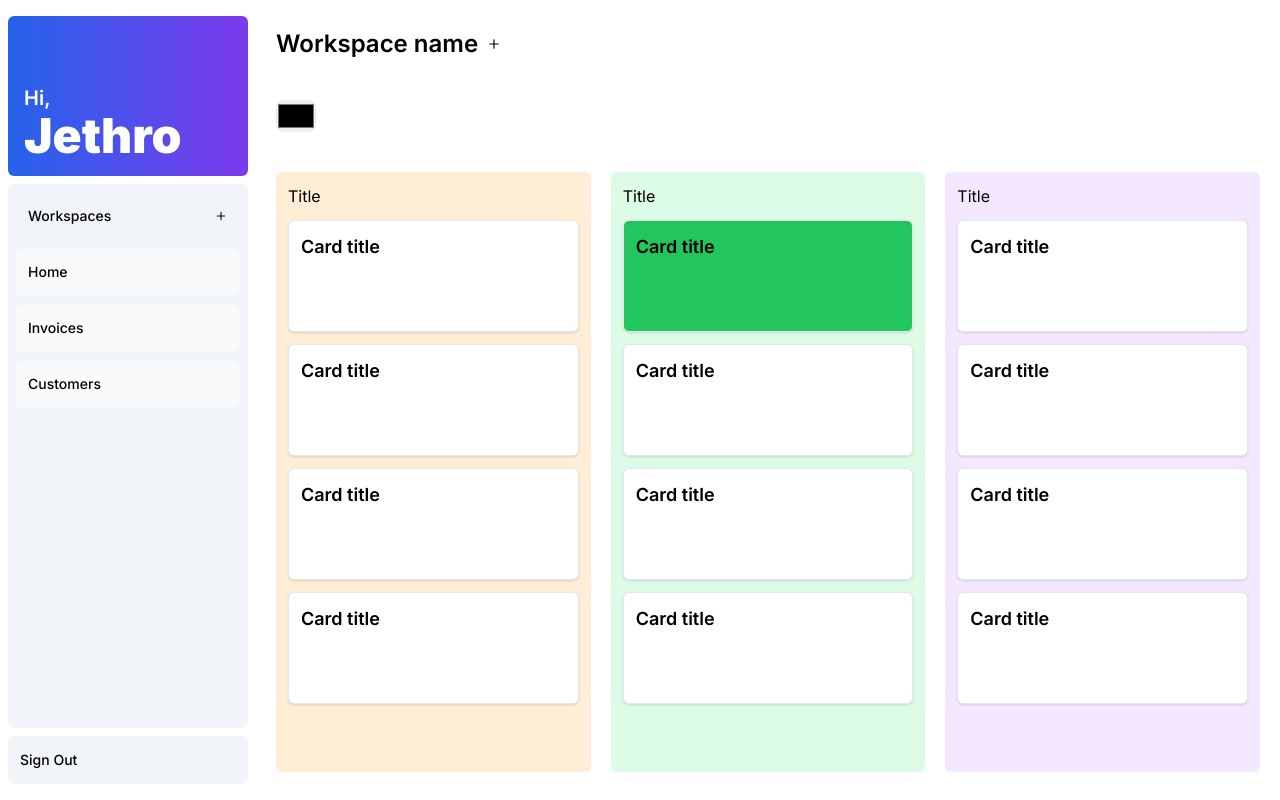
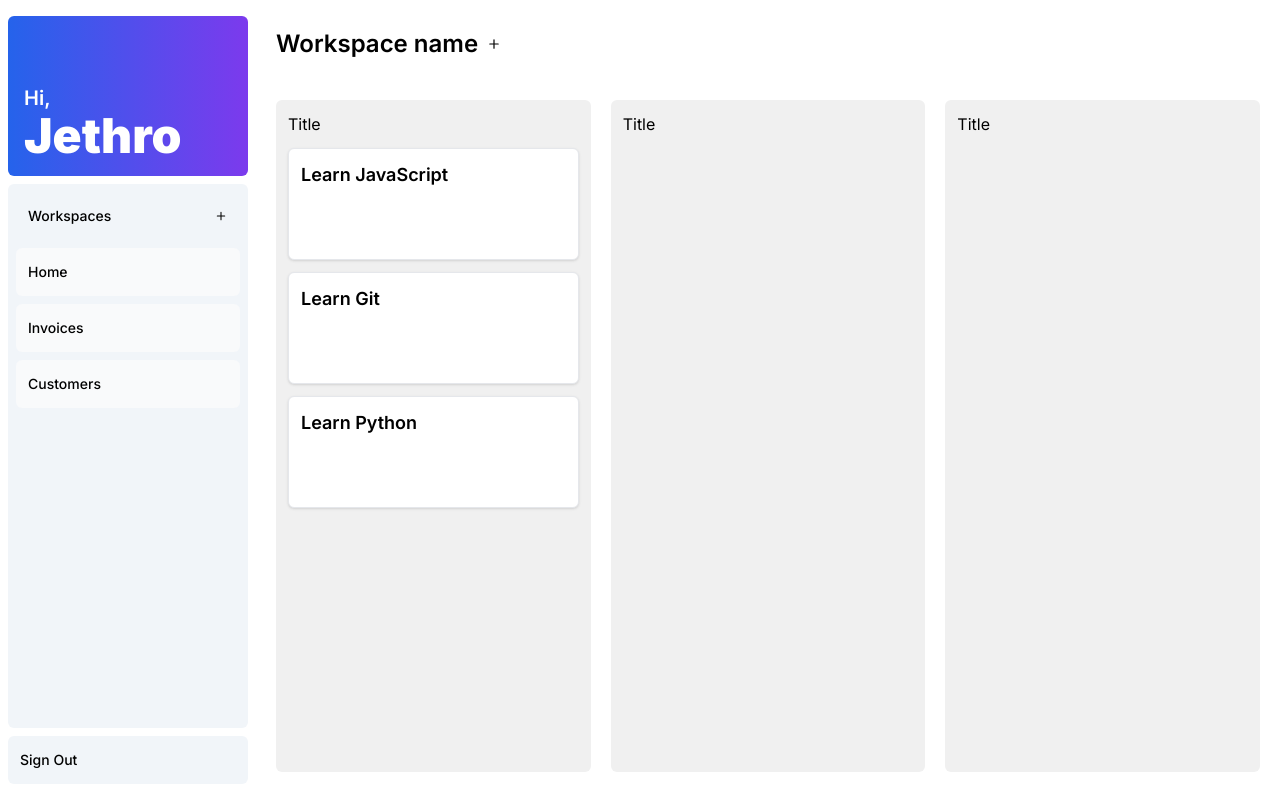
Before and after one commit to JethroBaring/task_management, a Next.js app: page /workspaces/1 in a window 1280 px wide. Built offline with nearby package versions, Linux system fonts and the light colour scheme.

Commit message:
implemented board drag and drop

```diff
--- /dev/null
+++ b/app/ui/workspaces/Board.tsx
@@ -0,0 +1,99 @@
+import Column from '@/app/ui/workspaces/Column';
+import { useEffect, useRef, useState } from 'react';
+import { HiMiniPlus } from 'react-icons/hi2';
+import { DragDropContext, Draggable, Droppable } from '@hello-pangea/dnd';
+
+const Board = () => {
+  const [columns, setColumns] = useState([
+    {
+      id: '1',
+      title: ' 📃 To do',
+      tasks: [
+        {
+          id: '11',
+          title: 'Learn JavaScript',
+        },
+        {
+          id: '12',
+          title: 'Learn Git',
+        },
+        {
+          id: '13',
+          title: 'Learn Python',
+        },
+      ],
+    },
+    {
+      id: '2',
+      title: ' ✏️ In progress',
+      tasks: [],
+    },
+    {
+      id: '3',
+      title: ' ✔️ Completed',
+      tasks: [],
+    },
+  ]);
+  const onDragEnd = async (result: { destination: any; source?: any }) => {
+    if (!result.destination) return;
+    const { source, destination } = result;
+
+    if (source.droppableId !== destination.droppableId) {
+      const sourceColIndex = columns.findIndex(
+        (e) => e.id === source.droppableId
+      );
+      const destinationColIndex = columns.findIndex(
+        (e) => e.id === destination.droppableId
+      );
+
+      const sourceCol = columns[sourceColIndex];
+      const destinationCol = columns[destinationColIndex];
+
+      const sourceTask = [...sourceCol.tasks];
+      const destinationTask = [...destinationCol.tasks];
+
+      const [removed] = sourceTask.splice(source.index, 1);
+
+      destinationTask.splice(destination.index, 0, removed);
+      columns[sourceColIndex].tasks = sourceTask;
+      columns[destinationColIndex].tasks = destinationTask;
+
+      setColumns(columns);
+      let status = 'PENDING';
+      if (columns[destinationColIndex].title.includes('In progress')) {
+        status = 'IN_PROGRESS';
+      } else if (columns[destinationColIndex].title.includes('Completed')) {
+        status = 'COMPLETED';
+      }
+    } else {
+      const sourceColIndex = columns.findIndex(
+        (e) => e.id === source.droppableId
+      );
+      const sourceCol = columns[sourceColIndex];
+
+      const [removed] = sourceCol.tasks.splice(source.index, 1);
+
+      sourceCol.tasks.splice(destination.index, 0, removed);
+      setColumns([...columns]);
+    }
+  };
+  return (
+    <DragDropContext onDragEnd={onDragEnd}>
+      <div className='flex gap-5  w-full h-full'>
+        {columns.map((column) => (
+          <Droppable key={`${column.id}`} droppableId={`${column.id}`}>
+            {(provided) => (
+              <Column
+                key={`${column.id}`}
+                tasks={column.tasks}
+                provided={provided}
+              />
+            )}
+          </Droppable>
+        ))}
+      </div>
+    </DragDropContext>
+  );
+};
+
+export default Board;
--- /dev/null
+++ b/app/ui/workspaces/Card.tsx
@@ -0,0 +1,31 @@
+import React from 'react';
+import { Draggable } from '@hello-pangea/dnd';
+
+type Props = {
+  task: any;
+  index: number;
+  provided: any;
+};
+
+const TaskCard: React.FC<Props> = ({ task, index, provided }) => {
+  return (
+    <Draggable key={`${task.id}`} draggableId={`${task.id}`} index={index}>
+      {(provided, snapshot) => (
+        <div
+          className='rounded-md border text-card-foreground shadow h-28 bg-white p-3 cursor-pointer'
+          ref={provided.innerRef}
+          {...provided.draggableProps}
+          {...provided.dragHandleProps}
+          style={{
+            ...provided.draggableProps.style,
+            opacity: snapshot.isDragging ? '0.5' : '1',
+          }}
+        >
+          <h1 className='text-lg font-semibold'>{task.title}</h1>
+        </div>
+      )}
+    </Draggable>
+  );
+};
+
+export default TaskCard;
--- /dev/null
+++ b/app/ui/workspaces/Column.tsx
@@ -0,0 +1,69 @@
+import React, { useState } from 'react';
+import { HiMiniPaintBrush } from 'react-icons/hi2';
+import TaskCard from './Card';
+
+type Props = {
+  tasks: any[];
+  provided: any;
+};
+
+const Column: React.FC<Props> = ({ tasks, provided }) => {
+  const [color, setColor] = useState<string>('#F0F0F0');
+  const [columnHover, setColumnHover] = useState<boolean[]>([
+    false,
+    false,
+    false,
+  ]);
+
+  return (
+    <div
+      {...provided.droppableProps}
+      ref={provided.innerRef}
+      className='w-[400px] rounded-md p-3 flex flex-col gap-3'
+      style={{ backgroundColor: color }}
+      onMouseOver={() =>
+        setColumnHover((prevColumnHover) => {
+          const updatedColumnHover = [...prevColumnHover];
+          updatedColumnHover[0] = true;
+          return updatedColumnHover;
+        })
+      }
+      onMouseLeave={() =>
+        setColumnHover((prevColumnHover) => {
+          const updatedColumnHover = [...prevColumnHover];
+          updatedColumnHover[0] = false;
+          return updatedColumnHover;
+        })
+      }
+    >
+      <div className='flex items-center justify-between'>
+        <div>Title</div>
+        {columnHover[0] ? (
+          <button>
+            <label htmlFor='test'>
+              <HiMiniPaintBrush />
+            </label>
+          </button>
+        ) : (
+          ''
+        )}
+        <input
+          type='color'
+          name='test'
+          id='test'
+          value={color}
+          onChange={(e) => setColor(e.target.value)}
+          className='w-10 h-10 rounded-md hidden'
+        />
+      </div>
+      <div className='flex flex-col gap-3'>
+        {tasks.map((task, index) => (
+          <TaskCard task={task} index={index} provided={provided} key={index} />
+        ))}
+        {provided.placeholder}
+      </div>
+    </div>
+  );
+};
+
+export default Column;
--- a/app/ui/workspaces/nav-links.tsx
+++ b/app/ui/workspaces/nav-links.tsx
@@ -39,6 +39,7 @@ export default function NavLinks() {
         !parentContainerRef.current?.contains(event.target as Node)
       ) {
         setVisible(false);
+        setWorkspaceName('')
       }
     };
 
--- a/app/workspaces/[workspace]/page.tsx
+++ b/app/workspaces/[workspace]/page.tsx
@@ -1,83 +1,189 @@
 'use client';
 
-import { useEffect, useState } from 'react';
+import Column from '@/app/ui/workspaces/Column';
+import { useEffect, useRef, useState } from 'react';
 import { HiMiniPlus } from 'react-icons/hi2';
+import { DragDropContext, Droppable, Draggable } from '@hello-pangea/dnd';
+import Board from '@/app/ui/workspaces/Board';
 
 const Workspace = () => {
-  const [color, setColor] = useState<string>('');
+  const [color, setColor] = useState<string>('#F0F0F0');
+  const [columnHover, setColumnHover] = useState<boolean[]>([
+    false,
+    false,
+    false,
+  ]);
+  const [workspaceName, setWorkspaceName] = useState<string>('Workspace name');
+  const [editWorkspaceName, setEditWorkspaceName] = useState<string>(workspaceName);
+  const [edit, setEdit] = useState<boolean>(false);
+  const [columns, setColumns] = useState([
+    {
+      id: '1',
+      title: ' 📃 To do',
+      tasks: [
+        { id: '11', title: 'Learn JavaScript' },
+        { id: '12', title: 'Learn Git' },
+        { id: '13', title: 'Learn Python' },
+      ],
+    },
+    {
+      id: '2',
+      title: ' ✏️ In progress',
+      tasks: [],
+    },
+    {
+      id: '3',
+      title: ' ✔️ Completed',
+      tasks: [],
+    },
+  ]);
+  const divRef = useRef<HTMLDivElement>(null);
+  const inputRef = useRef<HTMLInputElement>(null);
+  const formRef = useRef<HTMLFormElement>(null);
+
+  useEffect(() => {
+    const handleClickOutside = (event: MouseEvent) => {
+      if (
+        edit &&
+        inputRef.current &&
+        !inputRef.current?.contains(event.target as Node) &&
+        !formRef.current?.contains(event.target as Node)
+      ) {
+        setEdit(false);
+        setEditWorkspaceName(workspaceName);
+        console.log('test');
+      }
+    };
+
+    document.addEventListener('click', handleClickOutside);
+
+    return () => {
+      document.removeEventListener('click', handleClickOutside);
+    };
+  }, [edit, workspaceName]);
+
+  useEffect(() => {
+    inputRef.current?.focus();
+  }, [edit]);
 
   useEffect(() => {
     console.log(color);
   }, [color]);
+
+  const onDragEnd = async (result: { destination: any; source?: any }) => {
+    if (!result.destination) return;
+    const { source, destination } = result;
+
+    if (source.droppableId !== destination.droppableId) {
+      const sourceColIndex = columns.findIndex((e) => e.id === source.droppableId);
+      const destinationColIndex = columns.findIndex((e) => e.id === destination.droppableId);
+
+      const sourceCol = columns[sourceColIndex];
+      const destinationCol = columns[destinationColIndex];
+
+      const sourceTask = [...sourceCol.tasks];
+      const destinationTask = [...destinationCol.tasks];
+
+      const [removed] = sourceTask.splice(source.index, 1);
+      destinationTask.splice(destination.index, 0, removed);
+
+      const updatedColumns = [...columns];
+      updatedColumns[sourceColIndex] = { ...sourceCol, tasks: sourceTask };
+      updatedColumns[destinationColIndex] = { ...destinationCol, tasks: destinationTask };
+
+      setColumns(updatedColumns);
+    } else {
+      const sourceColIndex = columns.findIndex((e) => e.id === source.droppableId);
+      const sourceCol = columns[sourceColIndex];
+
+      const tasks = [...sourceCol.tasks];
+      const [removed] = tasks.splice(source.index, 1);
+      tasks.splice(destination.index, 0, removed);
+
+      const updatedColumns = [...columns];
+      updatedColumns[sourceColIndex] = { ...sourceCol, tasks };
+
+      setColumns(updatedColumns);
+    }
+  };
+
   return (
     <div className='flex h-full flex-col p-3 gap-10'>
-      <div className='flex gap-2 items-center'>
-        <div className='text-2xl font-semibold'>Workspace name</div>
+      <div className='flex gap-2 items-center w-fit'>
+        {edit ? (
+          <form
+            ref={formRef}
+            onSubmit={(e) => {
+              e.preventDefault();
+              setWorkspaceName(editWorkspaceName);
+              setEdit(false);
+            }}
+          >
+            <input
+              ref={inputRef}
+              type='text'
+              className='text-2xl font-semibold w-auto outline-none'
+              value={editWorkspaceName}
+              onChange={(e) => setEditWorkspaceName(e.target.value)}
+            />
+          </form>
+        ) : (
+          <div
+            ref={divRef}
+            className='text-2xl font-semibold cursor-pointer'
+            onClick={() => setEdit(!edit)}
+          >
+            {workspaceName}
+          </div>
+        )}
         <button>
           <HiMiniPlus />
         </button>
       </div>
-      <input
-        type='color'
-        name=''
-        id=''
-        value={color}
-        onChange={(e) => setColor(e.target.value)}
-        className='w-10 h-10 rounded-md rounded-'
-      />
-      <div className='flex gap-5  w-full h-full'>
-        <div className='w-[400px] bg-orange-100 rounded-md p-3 flex flex-col gap-3'>
-          <div>Title</div>
-          <div className='flex flex-col gap-3'>
-            <div className='rounded-md border text-card-foreground shadow h-28 bg-white p-3 cursor-pointer'>
-              <h1 className='text-lg font-semibold'>Card title</h1>
-            </div>
-            <div className='rounded-md border text-card-foreground shadow h-28 bg-white p-3 cursor-pointer'>
-              <h1 className='text-lg font-semibold'>Card title</h1>
-            </div>
-            <div className='rounded-md border text-card-foreground shadow h-28 bg-white p-3 cursor-pointer'>
-              <h1 className='text-lg font-semibold'>Card title</h1>
-            </div>
-            <div className='rounded-md border text-card-foreground shadow h-28 bg-white p-3 cursor-pointer'>
-              <h1 className='text-lg font-semibold'>Card title</h1>
-            </div>
-          </div>
+      <Board />
+      {/* <DragDropContext onDragEnd={onDragEnd}>
+        <div className='flex gap-5  w-full h-full'>
+          {columns.map((column) => (
+            <Droppable key={column.id} droppableId={column.id}>
+              {(provided) => (
+                <div
+                  {...provided.droppableProps}
+                  className='w-[400px] rounded-md p-3 flex flex-col gap-3 bg-slate-100'
+                  ref={provided.innerRef}
+                >
+                  <div>{column.title}</div>
+                  <div className='flex flex-col gap-5'>
+                    {column.tasks.map((task, index) => (
+                      <Draggable
+                        key={task.id}
+                        draggableId={task.id}
+                        index={index}
+                      >
+                        {(provided, snapshot) => (
+                          <div
+                            ref={provided.innerRef}
+                            {...provided.draggableProps}
+                            {...provided.dragHandleProps}
+                            style={{
+                              ...provided.draggableProps.style,
+                              opacity: snapshot.isDragging ? '0.5' : '1',
+                            }}
+                          >
+                            <div className='bg-blue-50'>
+                              {task.title}
+                            </div>
+                          </div>
+                        )}
+                      </Draggable>
+                    ))}
+                    {provided.placeholder}
+                  </div>
+                </div>
+              )}
+            </Droppable>
+          ))}
         </div>
-        <div className='w-[400px] bg-green-100 rounded-md p-3 flex flex-col gap-3'>
-          <div>Title</div>
-          <div className='flex flex-col gap-3'>
-            <div className='rounded-md border text-card-foreground shadow h-28 bg-green-500 p-3 cursor-pointer'>
-              <h1 className='text-lg font-semibold'>Card title</h1>
-            </div>
-            <div className='rounded-md border text-card-foreground shadow h-28 bg-white p-3 cursor-pointer'>
-              <h1 className='text-lg font-semibold'>Card title</h1>
-            </div>
-            <div className='rounded-md border text-card-foreground shadow h-28 bg-white p-3 cursor-pointer'>
-              <h1 className='text-lg font-semibold'>Card title</h1>
-            </div>
-            <div className='rounded-md border text-card-foreground shadow h-28 bg-white p-3 cursor-pointer'>
-              <h1 className='text-lg font-semibold'>Card title</h1>
-            </div>
-          </div>
-        </div>
-        <div className='w-[400px] bg-purple-100 rounded-md p-3 flex flex-col gap-3'>
-          <div>Title</div>
-          <div className='flex flex-col gap-3'>
-            <div className='rounded-md border text-card-foreground shadow h-28 bg-white p-3 cursor-pointer'>
-              <h1 className='text-lg font-semibold'>Card title</h1>
-            </div>
-            <div className='rounded-md border text-card-foreground shadow h-28 bg-white p-3 cursor-pointer'>
-              <h1 className='text-lg font-semibold'>Card title</h1>
-            </div>
-            <div className='rounded-md border text-card-foreground shadow h-28 bg-white p-3 cursor-pointer'>
-              <h1 className='text-lg font-semibold'>Card title</h1>
-            </div>
-            <div className='rounded-md border text-card-foreground shadow h-28 bg-white p-3 cursor-pointer'>
-              <h1 className='text-lg font-semibold'>Card title</h1>
-            </div>
-          </div>
-        </div>
-      </div>
+      </DragDropContext> */}
     </div>
   );
 };
--- a/next.config.mjs
+++ b/next.config.mjs
@@ -1,4 +1,6 @@
 /** @type {import('next').NextConfig} */
-const nextConfig = {};
+const nextConfig = {
+  reactStrictMode: false,
+};
 
 export default nextConfig;
--- a/package.json
+++ b/package.json
@@ -10,6 +10,7 @@
     "lint": "next lint"
   },
   "dependencies": {
+    "@hello-pangea/dnd": "^16.6.0",
     "@prisma/client": "^5.15.0",
     "bcrypt": "^5.1.1",
     "clsx": "^2.1.1",
@@ -18,6 +19,7 @@
     "primeicons": "^7.0.0",
     "primereact": "^10.6.6",
     "react": "^18",
+    "react-beautiful-dnd": "^13.1.1",
     "react-dom": "^18",
     "react-icons": "^5.2.1"
   },
@@ -26,6 +28,7 @@
     "@types/jsonwebtoken": "^9.0.6",
     "@types/node": "^20.14.2",
     "@types/react": "^18",
+    "@types/react-beautiful-dnd": "^13.1.8",
     "@types/react-dom": "^18",
     "eslint": "^8",
     "eslint-config-next": "14.2.3",
```
Also changed, not shown: 1 other file (tests, documents, lock files or other folders).
